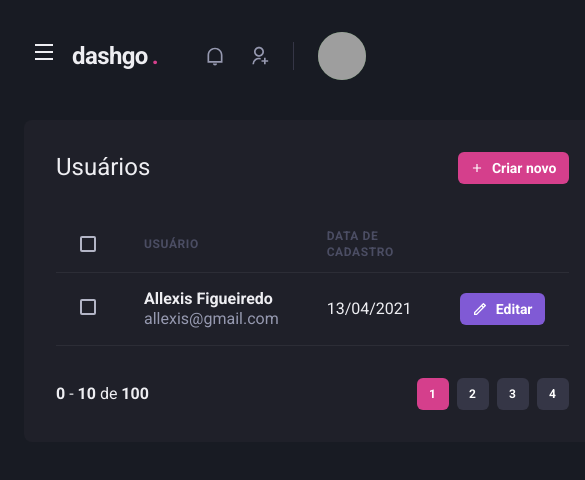
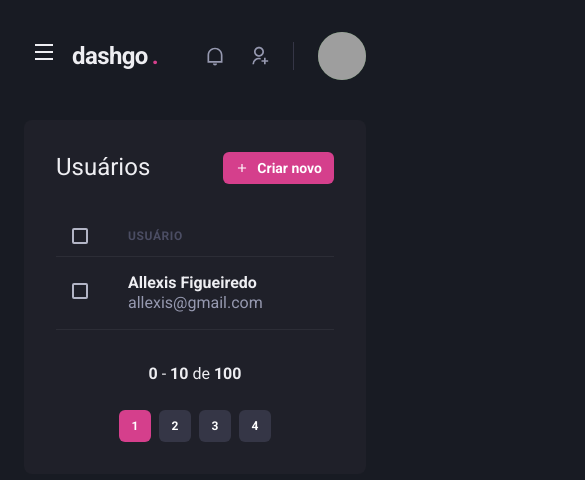
Before and after one commit to allexis096/ignite-react-dashgo, a Next.js app: page /users in a window 390 px wide. Shown: the top 480 px of the page, 585 px wide, since content can reach past the window. Built offline with nearby package versions, Linux system fonts and the light colour scheme; grey boxes are pictures that could not be loaded.

Commit message:
:iphone: feat: add responsivity in users page

```diff
--- a/src/components/Pagination/index.tsx
+++ b/src/components/Pagination/index.tsx
@@ -4,7 +4,7 @@
 export function Pagination() {
   return (
     <Stack
-      direction="row"
+      direction={["column", "row"]}
       spacing="6"
       mt="8"
       justify="space-between"
--- a/src/pages/users/index.tsx
+++ b/src/pages/users/index.tsx
@@ -1,10 +1,15 @@
-import { Box, Button, Flex, Heading, Icon, Table, Th, Thead, Tr, Checkbox, Tbody, Td, Text } from "@chakra-ui/react";
+import { Box, Button, Flex, Heading, Icon, Table, Th, Thead, Tr, Checkbox, Tbody, Td, Text, useBreakpointValue } from "@chakra-ui/react";
 import { RiAddLine, RiPencilLine } from "react-icons/ri";
 import { Header } from "../../components/Header";
 import { Pagination } from "../../components/Pagination";
 import { Sidebar } from "../../components/Sidebar";
 
 export default function UserList() {
+  const isWideVersion = useBreakpointValue({
+    base: false,
+    lg: true
+  });
+
   return (
     <Box>
       <Header />
@@ -29,17 +34,16 @@
           <Table colorScheme="whiteAlpha">
             <Thead>
               <Tr>
-                <Th px="6" color="gray.300" w="8">
+                <Th px={["4", "4", "6"]} color="gray.300" w="8">
                   <Checkbox colorScheme="pink" />
                 </Th>
                 <Th>Usuário</Th>
-                <Th>Data de cadastro</Th>
-                <Th width="8" />
+                {isWideVersion && <Th>Data de cadastro</Th>}
               </Tr>
             </Thead>
             <Tbody>
               <Tr>
-                <Td px="6">
+                <Td px={["4", "4", "6"]}>
                   <Checkbox colorScheme="pink" />
                 </Td>
                 <Td>
@@ -48,22 +52,10 @@
                     <Text fontWeight="sm" color="gray.300">allexis@gmail.com</Text>
                   </Box>
                 </Td>
-                <Td>13/04/2021</Td>
-                <Td>
-                  <Button
-                    as="a"
-                    size="sm"
-                    fontSize="sm"
-                    colorScheme="purple"
-                    leftIcon={<RiPencilLine fontSize="16" />}
-                  >
-                    Editar
-                  </Button>
-                </Td>
+                {isWideVersion && <Td>13/04/2021</Td>}
               </Tr>
             </Tbody>
           </Table>
-
           <Pagination />
         </Box>
       </Flex>
```
